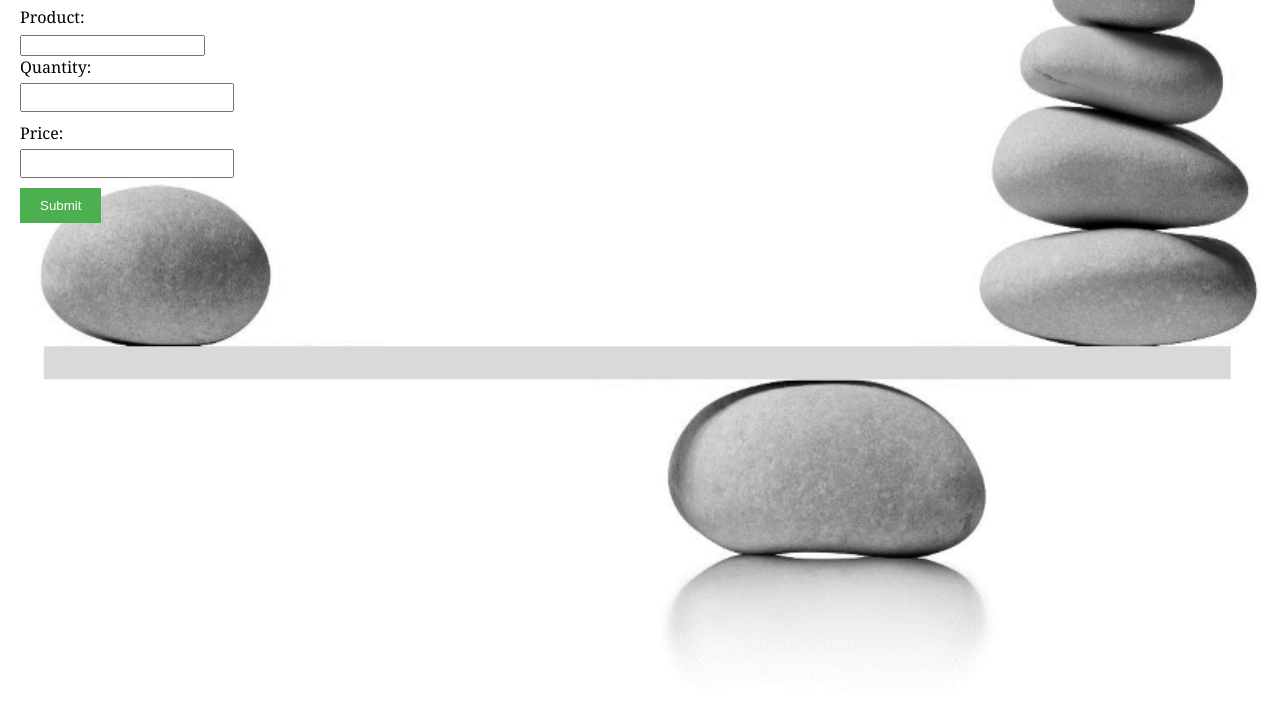
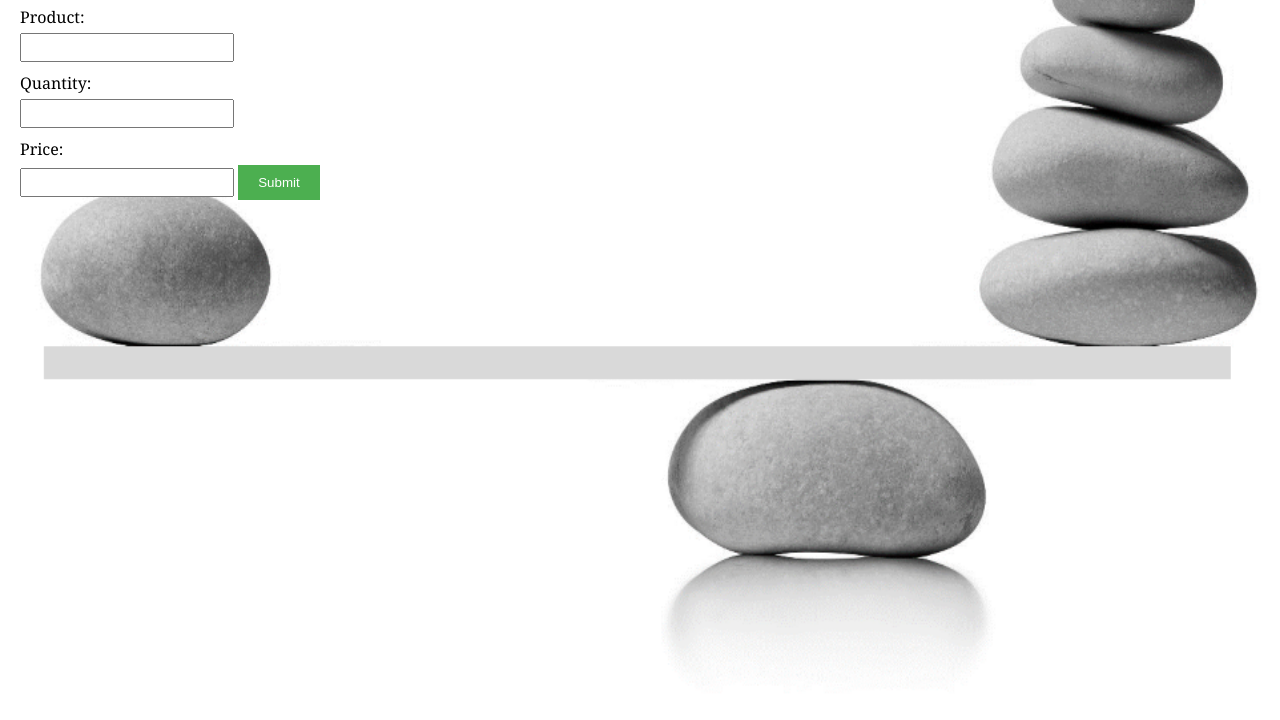
Before and after one commit to OgaJones/Oga-Dev, a plain HTML site: page index.html in a window 1280 px wide. Shown: the part 80-800 px from the top of the page. Drawn offline with Linux system fonts and the light colour scheme.

Commit message:
Update index.html

```diff
--- a/index.html
+++ b/index.html
@@ -45,7 +45,7 @@
   <form>
 
     <label for="product">Product:</label>
-    <input type="product" required>
+    <input type="text" required>
 
 <br>
     <label for="quantity">Quantity:</label>
@@ -53,7 +53,7 @@
 <br>
     <label for="price">Price:</label>
     <input type="number" id="price" min="0" step="0.01" required>
-<br>
+
     <input type="submit" value="Submit">
 
 
```
